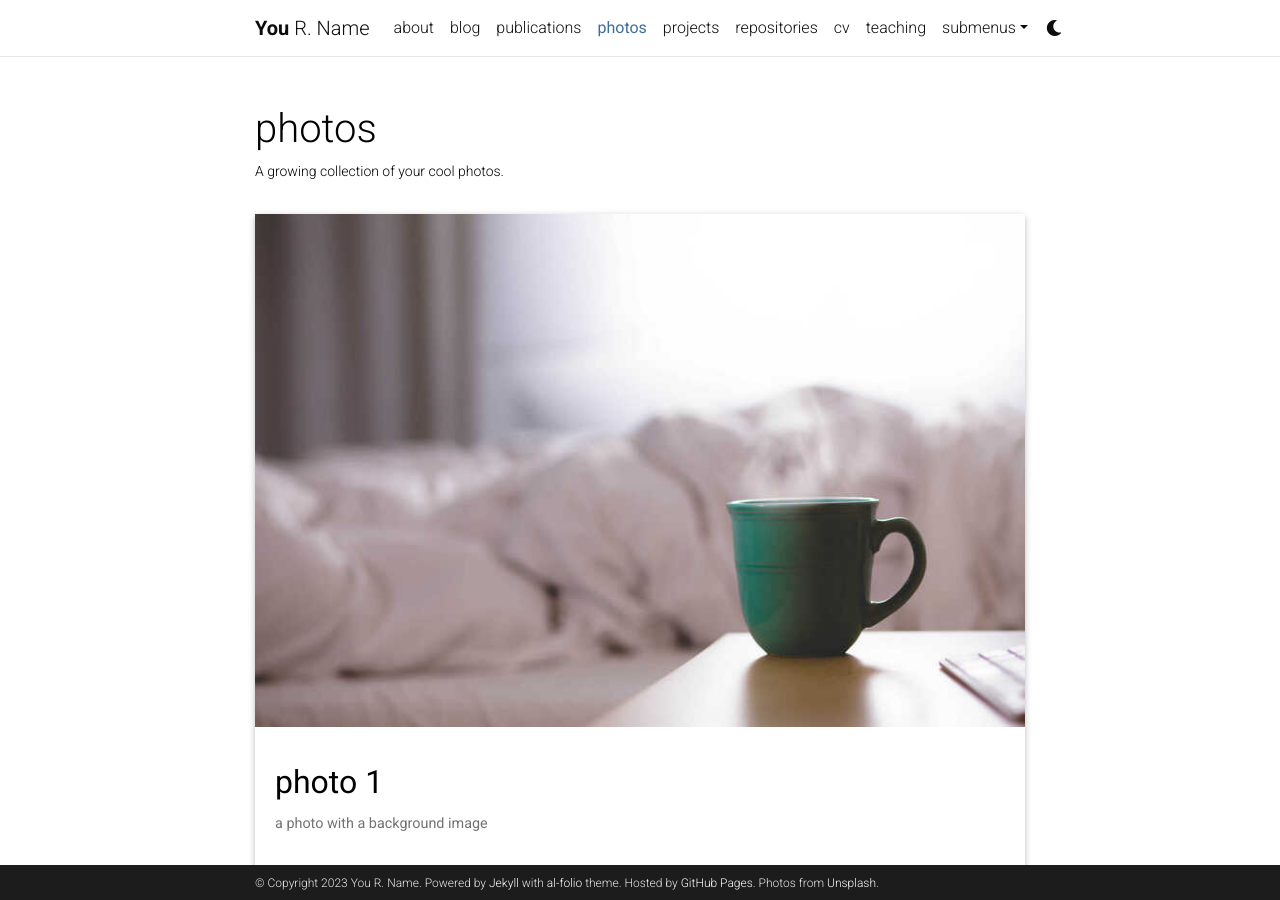
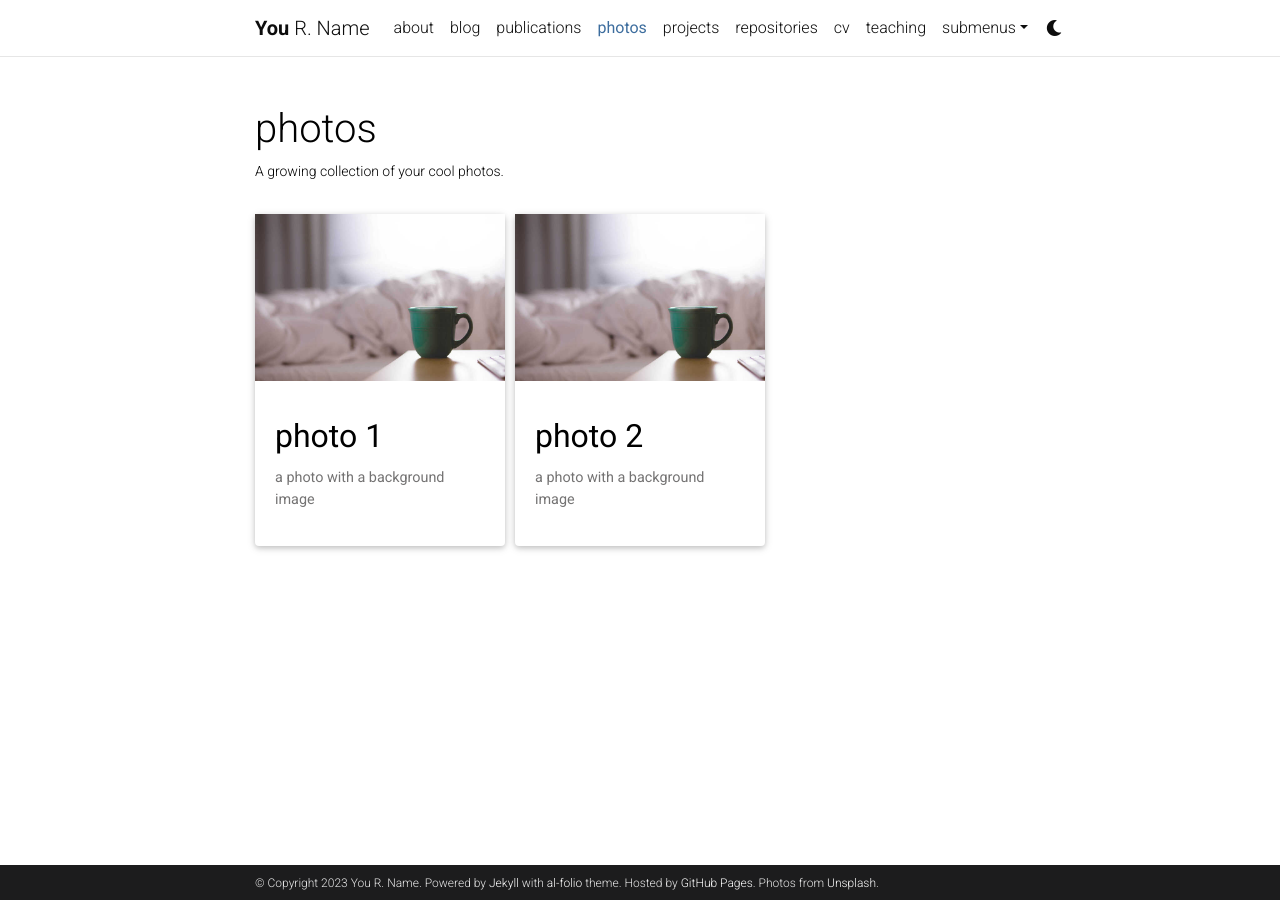
Before and after one commit to nagyfrantisek/folio, a Jekyll site: the page built from _pages/photos.md, in a window 1280 px wide and 900 px high. Built offline with Jekyll 4.4.1, drawn with Linux system fonts in a browser that asks for light colours; full-size pictures stand in for the smaller copies a plugin makes; comment, search, counter and statistics services are not loaded; a style sheet for code colours, icons or effects is not loaded.

Commit message:
Update photos.md

```diff
--- a/_pages/photos.md
+++ b/_pages/photos.md
@@ -10,7 +10,7 @@ horizontal: false
 ---
 
 <!-- pages/photos.md -->
-<div class="photos">
+<div class="projects">
 {%- if site.enable_photo_categories and page.display_categories %}
   <!-- Display categorized photos -->
   {%- for category in page.display_categories %}
```
